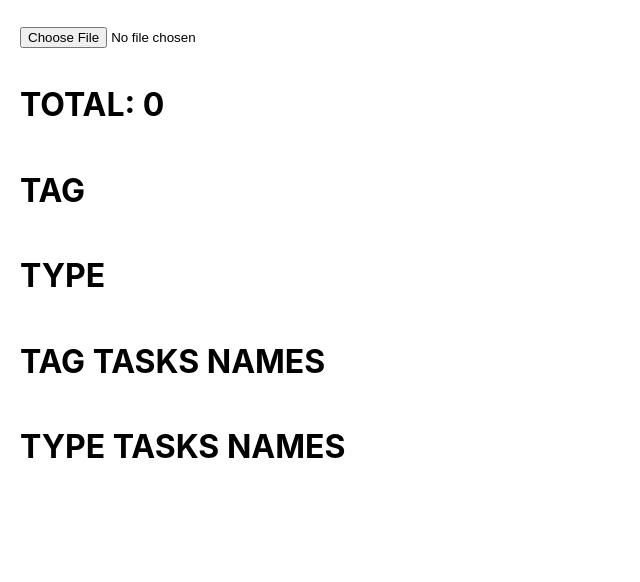
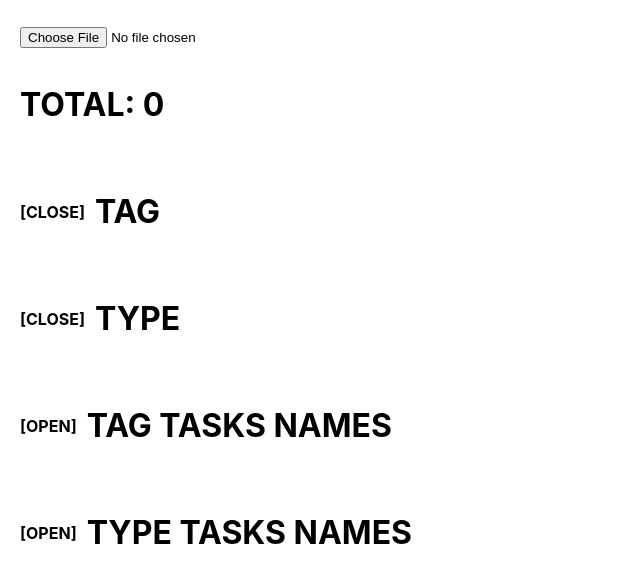
Before and after one commit to dynameyes/timecalc, a React (Create React App) app: page / in a window 1280 px wide. Shown: the top 582 px of the page, without its empty margins (0-640 px from the left). Built offline with nearby package versions, Linux system fonts and the light colour scheme.

Commit message:
feat: added collapse feature. also fix issue on other categorization

```diff
--- a/package.json
+++ b/package.json
@@ -8,6 +8,7 @@
     "lodash": "^4.17.15",
     "prettier": "^1.18.2",
     "react": "^16.9.0",
+    "react-collapse": "^5.0.0",
     "react-dom": "^16.9.0",
     "react-scripts": "3.1.1"
   },
--- a/src/App.js
+++ b/src/App.js
@@ -2,6 +2,7 @@ import React from "react";
 import _ from "lodash";
 import cn from "classnames";
 import csvtojson from "csvtojson";
+import { CollapseWithHeader } from "./Collapse";
 
 const onlyTakeMeaningfulTags = items =>
   _.filter(items, item =>
@@ -31,7 +32,27 @@ const getTimeLogged = (summationCategory, fullListItem, listItemCategoryPropName
 };
 
 const getTaskNameList = (summationCategory, fullListItem, listItemCategoryPropName, listItemCategoryType) => {
-  return summationCategory.reduce((acc, category) => {
+  let other = [];
+
+  if (listItemCategoryType === "array") {
+    other = fullListItem
+      .map(item => {
+        if (_.isEmpty(_.intersection(summationCategory, item[listItemCategoryPropName]))) {
+          const timeLoggedInHr = millisecondsToHours(item["User Period Time Spent"]);
+
+          return {
+            ...item,
+            displayName: `${item["Task Name"]} [${timeLoggedInHr}]`,
+            link: `https://app.clickup.com/t/${item["Task ID"]}`
+          };
+        }
+
+        return null;
+      })
+      .filter(item => item !== null);
+  }
+
+  const categorizedItems = summationCategory.reduce((acc, category) => {
     const categoryIsEmpty = _.isEmpty(category);
     const categoryLabel = categoryIsEmpty ? "No Category" : category;
 
@@ -50,27 +71,17 @@ const getTaskNameList = (summationCategory, fullListItem, listItemCategoryPropNa
           }
         ];
       }
-
-      if (listItemCategoryType === "array") {
-        if (_.isEmpty(acc["other"])) {
-          acc["other"] = [];
-        }
-
-        if (_.isEmpty(_.intersection(summationCategory, item[listItemCategoryPropName]))) {
-          acc["other"] = [
-            ...acc["other"],
-            {
-              ...item,
-              displayName: `${item["Task Name"]} [${timeLoggedInHr}]`,
-              link: `https://app.clickup.com/t/${item["Task ID"]}`
-            }
-          ];
-        }
-      }
       return list;
     }, []);
     return acc;
   }, {});
+
+  return {
+    ...categorizedItems,
+    ...(!_.isEmpty(other) && {
+      other
+    })
+  };
 };
 
 const parseJsonObjectValues = dataObj => {
@@ -133,24 +144,26 @@ function App() {
         <strong>TOTAL:</strong> {totalTime}
       </h1>
 
-      <h1>TAG</h1>
+      <CollapseWithHeader title={<h1>TAG</h1>} defaultOpen>
         {_.map(tagSummations, (time, name) => (
           <div>
             <strong>{name}:</strong> {time}
           </div>
         ))}
+      </CollapseWithHeader>
 
-      <h1>TYPE</h1>
+      <CollapseWithHeader title={<h1>TYPE</h1>} defaultOpen>
         {_.map(typeSummations, (time, name) => (
           <div>
             <strong>{name}:</strong> {time}
           </div>
         ))}
+      </CollapseWithHeader>
 
-      <h1>TAG TASKS NAMES</h1>
+      <CollapseWithHeader title={<h1>TAG TASKS NAMES</h1>}>
         {_.map(tagTaskNames, (tasks, tag) => (
           <div>
-          <h4>{tag}</h4>
+            <CollapseWithHeader title={<h4>{tag}</h4>}>
               <ol>
                 {_.map(tasks, task => (
                   <li
@@ -163,13 +176,15 @@ function App() {
                   </li>
                 ))}
               </ol>
+            </CollapseWithHeader>
           </div>
         ))}
+      </CollapseWithHeader>
 
-      <h1>TYPE TASKS NAMES</h1>
+      <CollapseWithHeader title={<h1>TYPE TASKS NAMES</h1>}>
         {_.map(typeTaskNames, (tasks, type) => (
           <div>
-          <h4>{type}</h4>
+            <CollapseWithHeader title={<h4>{type}</h4>}>
               <ol>
                 {_.map(tasks, task => (
                   <li
@@ -182,8 +197,10 @@ function App() {
                   </li>
                 ))}
               </ol>
+            </CollapseWithHeader>
           </div>
         ))}
+      </CollapseWithHeader>
     </div>
   );
 }
--- /dev/null
+++ b/src/Collapse.js
@@ -0,0 +1,37 @@
+import React from "react";
+import { Collapse } from "react-collapse";
+
+export const CollapseWithHeader = ({ children, title, defaultOpen }) => {
+  const [isOpen, setIsOpen] = React.useState(!!defaultOpen);
+
+  return (
+    <>
+      <div
+        style={{
+          cursor: "pointer"
+        }}
+        onClick={() => setIsOpen(prev => !prev)}
+      >
+        <div
+          style={{
+            display: "flex",
+            justifyContent: "flex-start",
+            alignItems: "center"
+          }}
+          onMouseDown={e => e.preventDefault()}
+        >
+          <div
+            style={{
+              marginRight: 10,
+              fontWeight: "bolder"
+            }}
+          >
+            {isOpen ? "[CLOSE]" : "[OPEN]"}
+          </div>
+          {title}
+        </div>
+      </div>
+      <Collapse isOpened={isOpen}>{children}</Collapse>
+    </>
+  );
+};
```
Also changed, not shown: 1 other file (tests, documents, lock files or other folders). Lines whose indentation alone changed are shown as unchanged.
